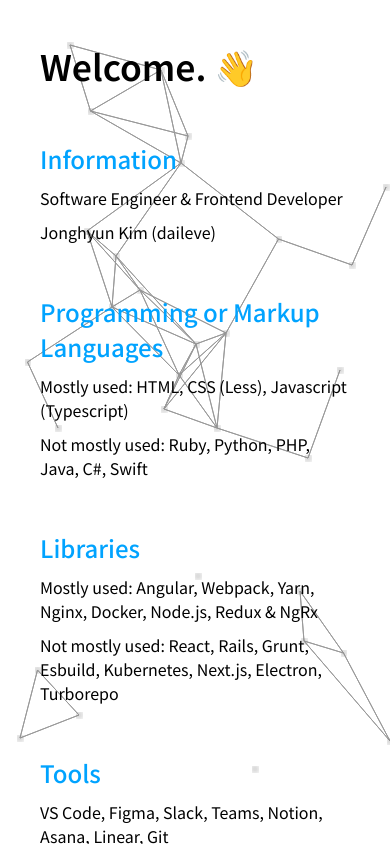
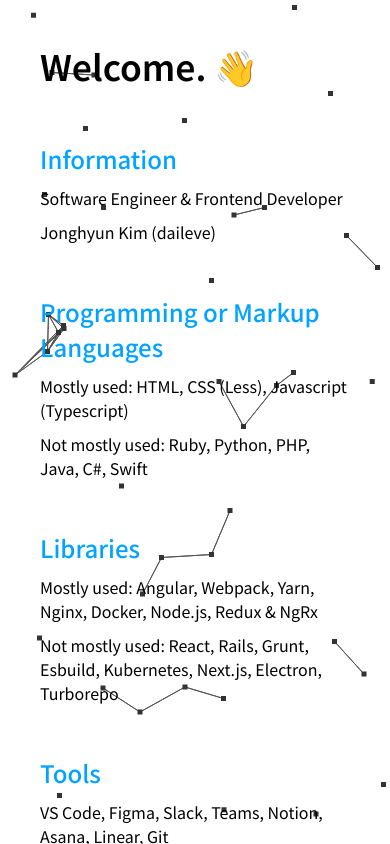
Before and after one commit to daileve/jonghyun.me, a Next.js app: page / in a window 390 px wide. Built offline with nearby package versions, Linux system fonts and the light colour scheme.

Commit message:
refactor: convert particle animation to canvas
Change to responsive attached lines

```diff
--- a/src/components/ParticleBackground/ParticleBackground.tsx
+++ b/src/components/ParticleBackground/ParticleBackground.tsx
@@ -1,6 +1,6 @@
 import { memo, useCallback, useEffect, useLayoutEffect, useRef, useState } from 'react';
 import { createVectors } from '../../utils/vector';
-import { Position, Vector } from '../../interfaces/vector-interfaces';
+import { Vector } from '../../interfaces/vector-interfaces';
 
 import './ParticleBackground.css';
 
@@ -13,20 +13,18 @@
 
 export default memo(function ParticleBackground() {
     const animationRef = useRef(0);
-    const svgRef = useRef<SVGSVGElement>(null);
+    const canvasRef = useRef<HTMLCanvasElement>(null);
     const resizeTimer = useRef<number>();
     const vectors =  useRef<Vector[]>([]);
-    const size = useRef<Size>({width: 0, height: 0});
 
-    const [positions, setPos] = useState<(
-        {
-            base: Position
-            center: Position
-            positions_in_radius: {base: Position; center: Position}[]
-        }
-    )[]>([]);
+    const [size, setSize] = useState<Size>({width: 0, height: 0});
 
     const animate = useCallback(() => {
+        const ctx = canvasRef.current!.getContext("2d");
+        ctx!.strokeStyle = "#555";
+        ctx!.fillStyle = "#333";
+        ctx!.clearRect(0, 0, size.width, size.height);
+
         vectors.current.forEach(vector => {
             vector.move();
         });
@@ -35,26 +33,39 @@
             vector.setVectorsInRadius(vectors.current);
         });
 
-        setPos(
-            vectors.current.map(v => ({
-                base: v.getPos(),
-                center: v.getCenterPos(),
-                positions_in_radius:
-                    // v.getVectorsInRadius().map(vector => ({base: vector.getPos(), center: vector.getCenterPos()}))
-                    Array.from(
-                        new Set(v.getVectorsInRadius().map(vector => ({base: vector.getPos(), center: vector.getCenterPos()})).map(p => JSON.stringify(p))),
-                    ).map(p => JSON.parse(p))
-            })),
-        );
+        vectors.current.forEach(v => {
+            const center_pos = v.getCenterPos();
+            const positions_in_radius = Array.from(
+                new Set(v.getVectorsInRadius().map(vector => ({base: vector.getPos(), center: vector.getCenterPos()})).map(p => JSON.stringify(p))),
+            ).map(p => JSON.parse(p));
+
+            positions_in_radius.forEach(pos => {
+                ctx!.beginPath();
+                ctx!.moveTo(center_pos.x, center_pos.y);
+                ctx!.lineTo(pos.center.x, pos.center.y);
+                ctx!.stroke();
+            });
+        }),
+
+        vectors.current.forEach(v => {
+            const base_pos = v.getPos();
+
+            ctx!.fillRect(base_pos.x, base_pos.y, 5, 5);
+        });
 
         animationRef.current = requestAnimationFrame(animate);
-    }, []);
+    }, [size]);
 
     useEffect(() => {
         animationRef.current = requestAnimationFrame(animate);
 
         return () => cancelAnimationFrame(animationRef.current);
     }, [animate]);
+
+    useEffect(() => {
+        const radius = size.width > 700 ? 80 : 50;
+        vectors.current = createVectors({x: 0, y: 0}, {x: size.width, y: size.height}, (size.width + size.height) / 30, radius);
+    }, [size]);
 
     useLayoutEffect(() => {
         window.addEventListener('resize', () => {
@@ -63,34 +74,14 @@
             }
 
             resizeTimer.current = window.setTimeout(() => {
-                size.current = {width: svgRef.current!.clientWidth, height: svgRef.current!.clientHeight};
-                vectors.current = createVectors({x: 0, y: 0}, {x: size.current.width, y: size.current.height}, (size.current.width + size.current.height) / 40);
+                setSize({width: canvasRef.current!.clientWidth, height: canvasRef.current!.clientHeight});
             }, 500);
         });
 
-        size.current = {width: svgRef.current!.clientWidth, height: svgRef.current!.clientHeight};
-        vectors.current = createVectors({x: 0, y: 0}, {x: svgRef.current!.clientWidth, y: svgRef.current!.clientHeight}, (svgRef.current!.clientWidth + svgRef.current!.clientHeight) / 40);
+        setSize({width: canvasRef.current!.clientWidth, height: canvasRef.current!.clientHeight});
     }, []);
 
     return <>
-        <svg ref={svgRef} className='particleSVGWrap'>
-            <defs>
-                <filter id="f1" x="0" y="0">
-                    <feGaussianBlur in='SourceGraphic' stdDeviation='3' />
-                </filter>
-            </defs>
-            <g stroke="#999">
-                {positions.map(({center, positions_in_radius}, i) =>
-                    positions_in_radius.map((pos, j) => {
-                        return <line key={`${i}_${j}_line`} x1={center.x} x2={pos.center.x} y1={center.y} y2={pos.center.y} />;
-                    })
-                )}
-            </g>
-            <g fill="#888">
-                {positions.map(({base}, i) => {
-                    return <rect key={i} x={base.x} y={base.y} width={RECT_SIZE} height={RECT_SIZE} filter='url(#f1)' />;
-                })}
-            </g>
-        </svg>
+        <canvas ref={canvasRef} width={size.width} height={size.height}></canvas>
     </>;
 });
--- a/src/utils/vector.ts
+++ b/src/utils/vector.ts
@@ -26,7 +26,7 @@
     }
 
     function getRandomVector() {
-        const rand_array = [0.5, -0.5];
+        const rand_array = [0.25, -0.25];
 
         return {
             vector_x: rand_array[Math.round(Math.random())],
@@ -76,11 +76,11 @@
     };
 }
 
-export const createVectors = (min: Position, max: Position, count: number): Vector[] => {
+export const createVectors = (min: Position, max: Position, count: number, radius: number): Vector[] => {
     const vectors = [];
 
     for(let i=1; i<=count; i++) {
-        vectors.push(createVector(i, min, max, getRandomInt(30, 100), 100));
+        vectors.push(createVector(i, min, max, getRandomInt(30, 100), radius));
     }
 
     return vectors;
```
